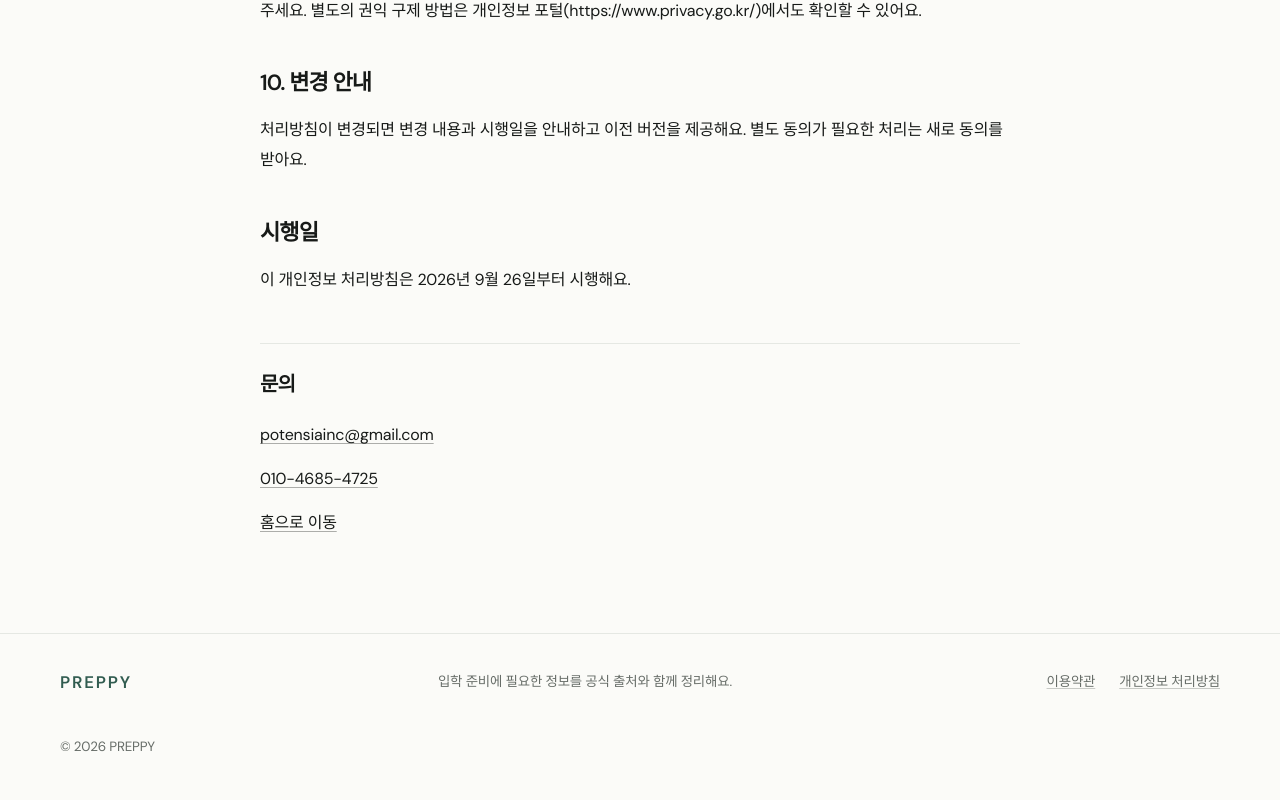
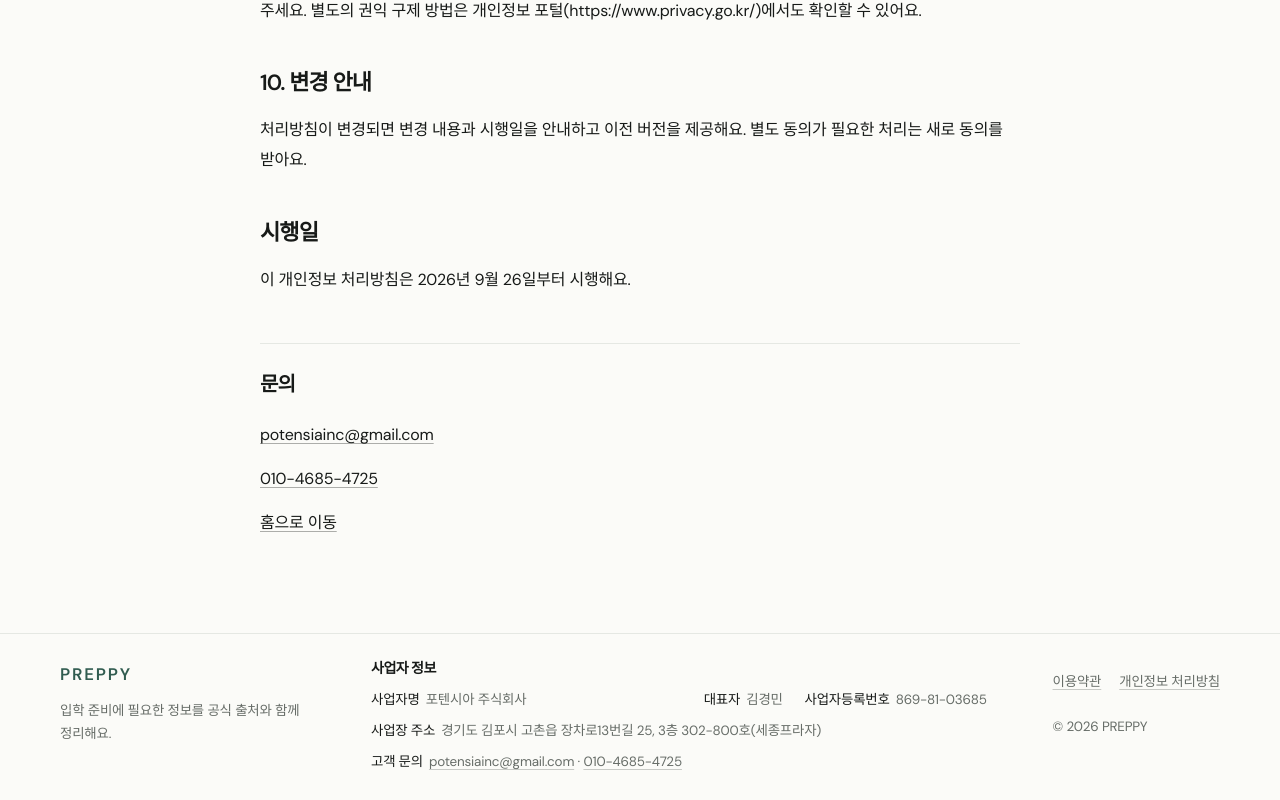
Before and after one commit to potensiainc/preppy, a Next.js app: page /privacy in a window 1280 px wide. Shown: the part 3441-4241 px from the top of the page. Built offline with nearby package versions, Linux system fonts and the light colour scheme; no server answers; a web font is replaced by a local one.

Commit message:
feat: expose registered business information

```diff
--- a/app/_components/site-footer.tsx
+++ b/app/_components/site-footer.tsx
@@ -1,36 +1,62 @@
 import Link from "next/link";
+
+import { businessInformation } from "@/src/config/business-information";
+
 export function SiteFooter() {
   return (
     <footer className="site-footer">
       <div className="site-footer__inner">
-        <p className="wordmark">PREPPY</p>
-        <p>입학 준비에 필요한 정보를 공식 출처와 함께 정리해요.</p>
-        <nav
-          aria-label="약관과 개인정보 안내"
-          style={{ display: "flex", flexWrap: "wrap", gap: "12px 24px" }}
+        <div className="site-footer__intro">
+          <p className="wordmark">PREPPY</p>
+          <p>입학 준비에 필요한 정보를 공식 출처와 함께 정리해요.</p>
+        </div>
+
+        <section
+          className="site-footer__business"
+          aria-labelledby="business-info-title"
         >
-          <Link
-            href="/terms"
-            style={{
-              minHeight: 44,
-              display: "inline-flex",
-              alignItems: "center",
-            }}
-          >
-            이용약관
-          </Link>
-          <Link
-            href="/privacy"
-            style={{
-              minHeight: 44,
-              display: "inline-flex",
-              alignItems: "center",
-            }}
-          >
-            개인정보 처리방침
-          </Link>
-        </nav>
-        <p className="site-footer__copyright">© 2026 PREPPY</p>
+          <h2 id="business-info-title">사업자 정보</h2>
+          <dl>
+            <div>
+              <dt>사업자명</dt>
+              <dd>{businessInformation.companyName}</dd>
+            </div>
+            <div>
+              <dt>대표자</dt>
+              <dd>{businessInformation.representative}</dd>
+            </div>
+            <div>
+              <dt>사업자등록번호</dt>
+              <dd>{businessInformation.registrationNumber}</dd>
+            </div>
+            <div className="site-footer__business-address">
+              <dt>사업장 주소</dt>
+              <dd>{businessInformation.address}</dd>
+            </div>
+            <div>
+              <dt>고객 문의</dt>
+              <dd>
+                <a href={`mailto:${businessInformation.email}`}>
+                  {businessInformation.email}
+                </a>
+                <span aria-hidden="true"> · </span>
+                <a
+                  href={`tel:${businessInformation.phone.replaceAll("-", "")}`}
+                >
+                  {businessInformation.phone}
+                </a>
+              </dd>
+            </div>
+          </dl>
+        </section>
+
+        <div className="site-footer__meta">
+          <nav aria-label="약관과 개인정보 안내">
+            <Link href="/terms">이용약관</Link>
+            <Link href="/privacy">개인정보 처리방침</Link>
+          </nav>
+          <p className="site-footer__copyright">© 2026 PREPPY</p>
+        </div>
       </div>
     </footer>
   );
--- a/app/globals.css
+++ b/app/globals.css
@@ -168,9 +168,9 @@ h3 {
 
 .site-footer__inner {
   display: grid;
-  grid-template-columns: minmax(0, 1.2fr) minmax(0, 2fr) auto;
-  gap: 32px;
-  align-items: center;
+  grid-template-columns: minmax(180px, 0.8fr) minmax(0, 2fr) auto;
+  gap: 28px clamp(32px, 5vw, 72px);
+  align-items: start;
   padding-block: 32px;
   font-size: 0.84rem;
 }
@@ -181,6 +181,65 @@ h3 {
 
 .site-footer .wordmark {
   color: var(--deep-green);
+}
+
+.site-footer__intro,
+.site-footer__meta {
+  display: grid;
+  gap: 12px;
+}
+
+.site-footer__business h2 {
+  margin: 0 0 12px;
+  color: var(--ink);
+  font-size: 0.88rem;
+  font-weight: 600;
+}
+
+.site-footer__business dl {
+  display: grid;
+  grid-template-columns: repeat(3, minmax(0, auto));
+  gap: 8px 20px;
+  margin: 0;
+}
+
+.site-footer__business dl > div {
+  display: flex;
+  gap: 6px;
+}
+
+.site-footer__business-address {
+  grid-column: 1 / -1;
+}
+
+.site-footer__business dt {
+  flex: none;
+  color: var(--ink);
+  font-weight: 500;
+}
+
+.site-footer__business dd {
+  min-width: 0;
+  margin: 0;
+  overflow-wrap: anywhere;
+}
+
+.site-footer__business a,
+.site-footer__meta a {
+  color: inherit;
+  text-underline-offset: 3px;
+}
+
+.site-footer__meta nav {
+  display: flex;
+  flex-wrap: wrap;
+  gap: 4px 18px;
+}
+
+.site-footer__meta nav a {
+  display: inline-flex;
+  min-height: 44px;
+  align-items: center;
 }
 
 .site-footer__copyright {
@@ -776,6 +835,18 @@ h3 {
   .site-footer__inner {
     grid-template-columns: 1fr;
     gap: 16px;
+  }
+
+  .site-footer__business {
+    padding-block: 4px;
+  }
+
+  .site-footer__business dl {
+    grid-template-columns: 1fr;
+  }
+
+  .site-footer__business-address {
+    grid-column: auto;
   }
 
   .section-header {
--- /dev/null
+++ b/src/config/business-information.ts
@@ -0,0 +1,8 @@
+export const businessInformation = {
+  companyName: "포텐시아 주식회사",
+  representative: "김경민",
+  registrationNumber: "869-81-03685",
+  address: "경기도 김포시 고촌읍 장차로13번길 25, 3층 302-800호(세종프라자)",
+  email: "potensiainc@gmail.com",
+  phone: "010-4685-4725",
+} as const;
```
Also changed, not shown: 1 other file (tests, documents, lock files or other folders).
